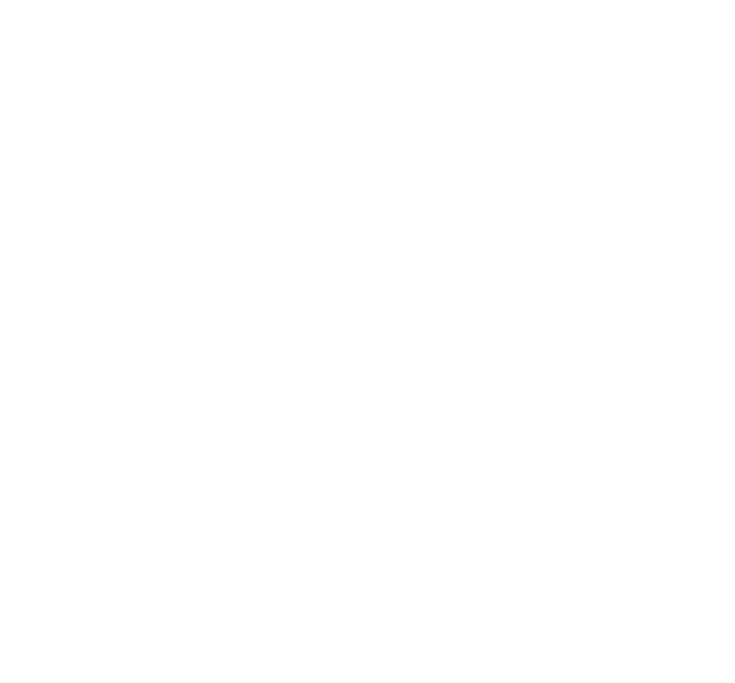
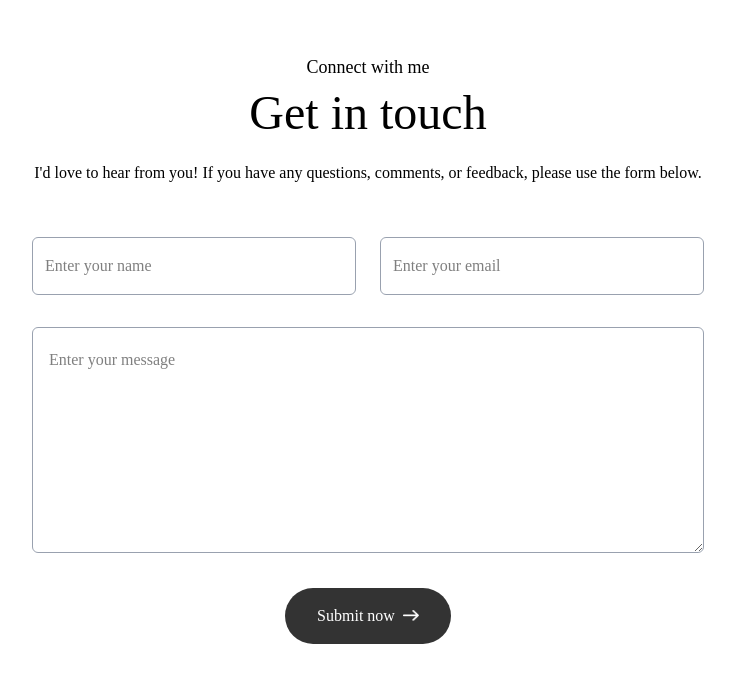
Before and after one commit to yashj29/Portfolio, a Next.js app: page / in a window 1280 px wide. Shown: the part 2982-3665 px from the top of the page, without its empty margins (272-1007 px from the left). Before the commit the page ends 2995 px from the top, so only its background shows below. Built offline with nearby package versions, Linux system fonts and the light colour scheme; a web font is replaced by a local one.

Commit message:
Contact page completed

```diff
--- a/app/page.js
+++ b/app/page.js
@@ -1,5 +1,6 @@
 'use client'
 import About from "@/components/About";
+import Contact from "@/components/Contact";
 import Header from "@/components/Header";
 import Navbar from "@/components/Navbar";
 import Services from "@/components/Services";
@@ -13,6 +14,7 @@ export default function Home() {
     <About />
     <Services />
     <Work />
+    <Contact />
     </>
   );
 }
--- /dev/null
+++ b/components/Contact.jsx
@@ -0,0 +1,53 @@
+import { assets } from '@/assests/assets'
+import Image from 'next/image'
+import React, { useState } from 'react'
+
+const Contact = () => {
+
+  const [result, setResult] = useState("");
+
+  const onSubmit = async (event) => {
+    event.preventDefault();
+    setResult("Sending....");
+    const formData = new FormData(event.target);
+
+    formData.append("access_key", "fb53af42-fe40-408e-b142-081d9addd299");
+
+    const response = await fetch("https://api.web3forms.com/submit", {
+      method: "POST",
+      body: formData
+    });
+
+    const data = await response.json();
+
+    if (data.success) {
+      setResult("Form Submitted Successfully");
+      event.target.reset();
+    } else {
+      console.log("Error", data);
+      setResult(data.message);
+    }
+  };
+
+  return (
+    <div id='contact' className='w-full px-[12%] py-10 scroll-mt-20 bg-[url("/footer-bg-color.png")] bg-no-repeat bg-center bg-[length:90%_auto]'>
+      <h4 className='text-center mb-2 text-lg font-Ovo'>Connect with me</h4>
+      <h2 className='text-center text-5xl font-Ovo'>Get in touch</h2>
+      <p className='text-center max-w-2xl mx-auto mt-5 mb-12 font-Ovo'>
+        I'd love to hear from you! If you have any questions, comments, or feedback, please use the form below.
+      </p>
+
+      <form onSubmit={onSubmit} className='max-w-2xl mx-auto'>
+        <div className='grid grid-cols-[repeat(auto-fit,minmax(200px,1fr))] gap-6 mt-10 mb-8'>
+          <input type="text" placeholder='Enter your name' required className='flex-1 p-3 outline-none border-[0.5px] border-gray-400 rounded-md bg-white' name='name' />
+          <input type="email" placeholder='Enter your email' required className='flex-1 p-3 outline-none border-[0.5px] border-gray-400 rounded-md bg-white' name='email' />
+        </div>
+        <textarea rows='6' placeholder='Enter your message' required className='w-full p-4 outline-none border-[0.5px] border-gray-400 rounded-md bg-white mb-6' name='message'></textarea>
+        <button type='submit' className='py-3 px-8 w-max flex items-center justify-between gap-2 bg-black/80 text-white rounded-full mx-auto hover:bg-black duration-500'>Submit now <Image src={assets.right_arrow_white} alt='' className='w-4' /></button>
+        <p className='mt-4'>{result}</p>
+      </form>
+    </div>
+  )
+}
+
+export default Contact
```
